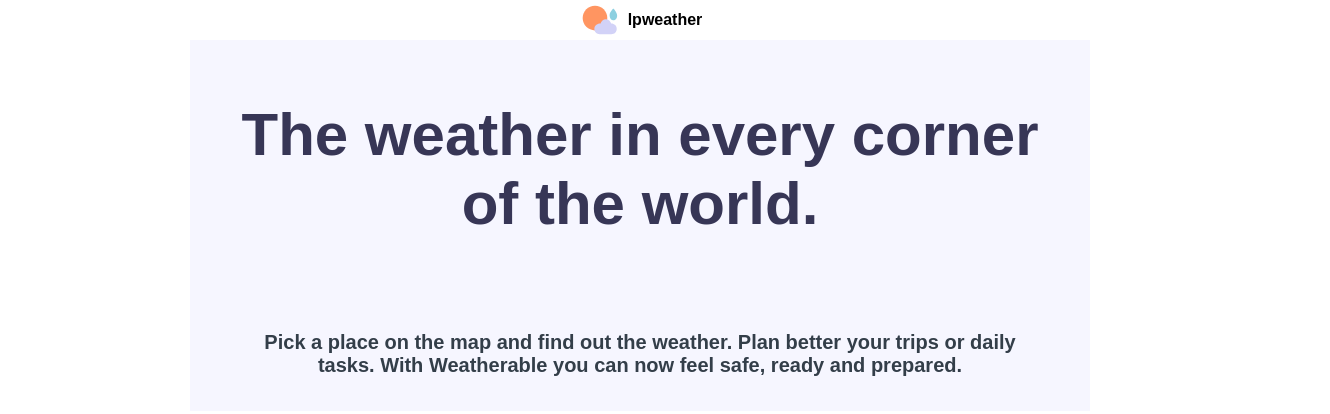
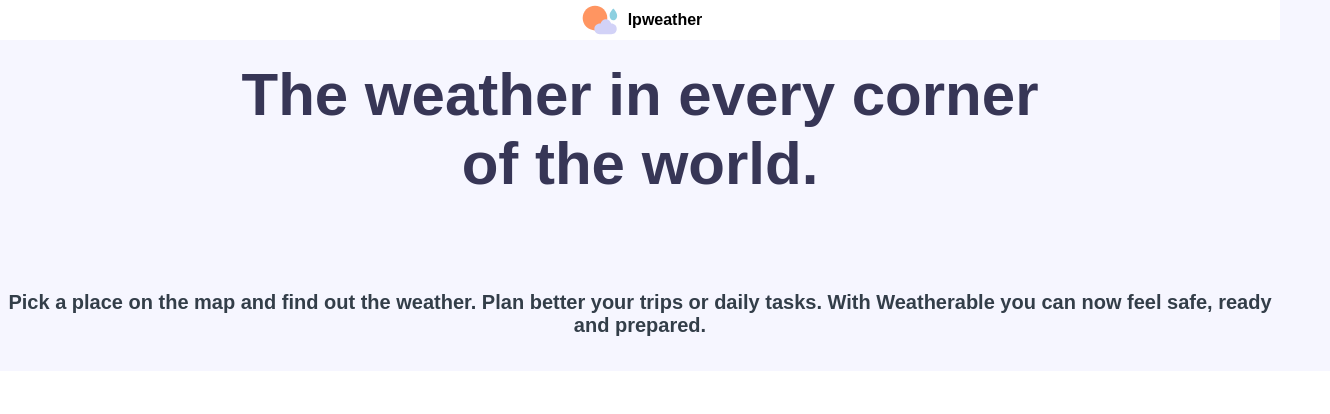
Before and after one commit to gevpa/lpweather, a React (Vite) app: page / in a window 1280 px wide. Shown: the top 414 px of the page, 1330 px wide, since content can reach past the window. Built offline with nearby package versions, Linux system fonts and the light colour scheme.

Commit message:
fix header and tagline width

```diff
--- a/src/HeaderAndTagline/HeaderSection/header.css
+++ b/src/HeaderAndTagline/HeaderSection/header.css
@@ -1,7 +1,11 @@
 .header {
   display: flex;
   align-items: center;
+  justify-content: center;
   gap: 10px;
+  background-color: white;
+  width: 100%;
+  position: fixed;
 }
 
 /* .logo {
--- a/src/HeaderAndTagline/TaglineSection/Tagline.tsx
+++ b/src/HeaderAndTagline/TaglineSection/Tagline.tsx
@@ -3,7 +3,10 @@ import "./tagline.css";
 function Tagline() {
   return (
     <div className="tagText">
-      <h3>The weather in every corner of the world.</h3>
+      <h3>
+        The weather in every corner
+        <br /> of the world.
+      </h3>
       <h5>
         Pick a place on the map and find out the weather. Plan better your trips
         or daily tasks. With Weatherable you can now feel safe, ready and
--- a/src/HeaderAndTagline/TaglineSection/tagline.css
+++ b/src/HeaderAndTagline/TaglineSection/tagline.css
@@ -1,11 +1,11 @@
-* {
-  max-width: 100%;
-}
 .tagText {
   display: flex;
   flex-direction: column;
   align-items: center;
+  justify-content: center;
+  text-align: center;
   max-height: 500px;
+  width: 100vw;
   background-color: #f6f6ff;
   padding: 0 50px;
 }
@@ -13,12 +13,10 @@ h3 {
   text-align: center;
   font-size: 60px;
   color: #373656;
-  max-width: 800px;
 }
 
 h5 {
   text-align: center;
   font-size: 20px;
   color: #333e49;
-  max-width: 800px;
 }
```
